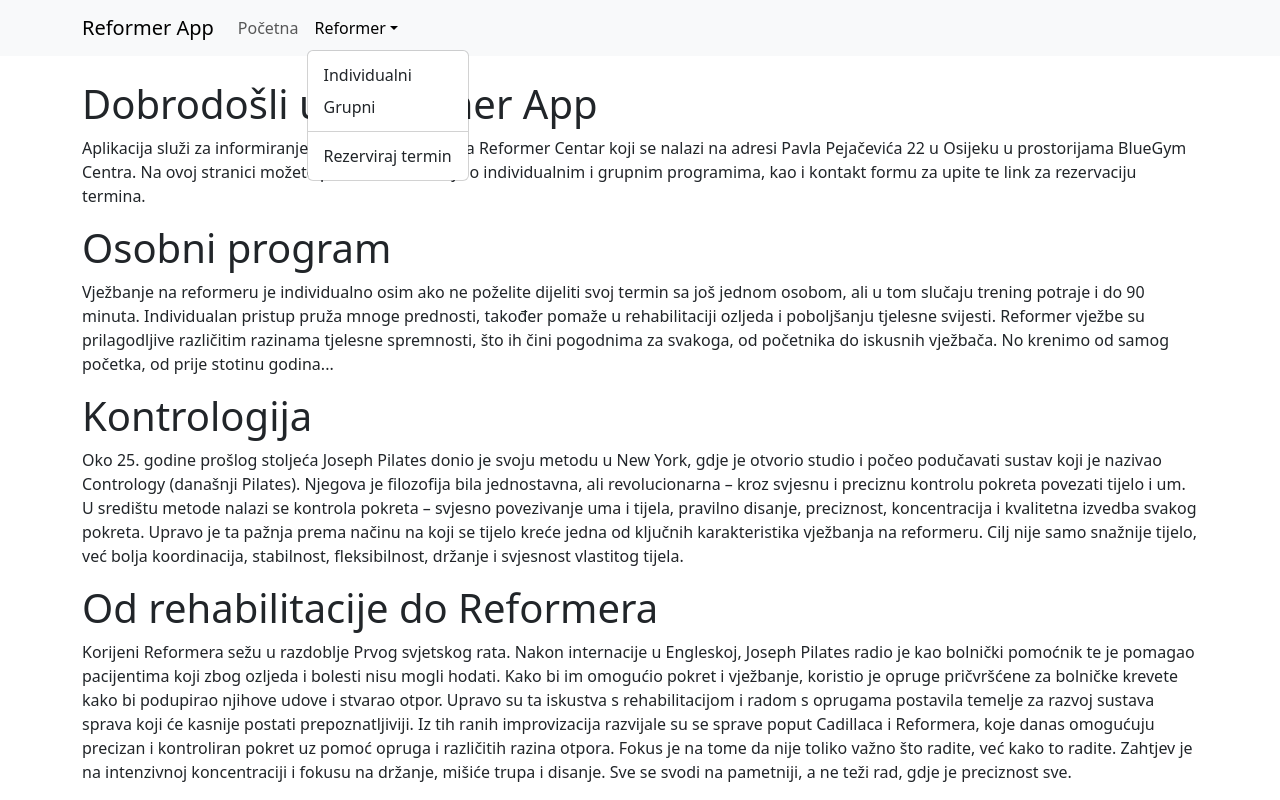
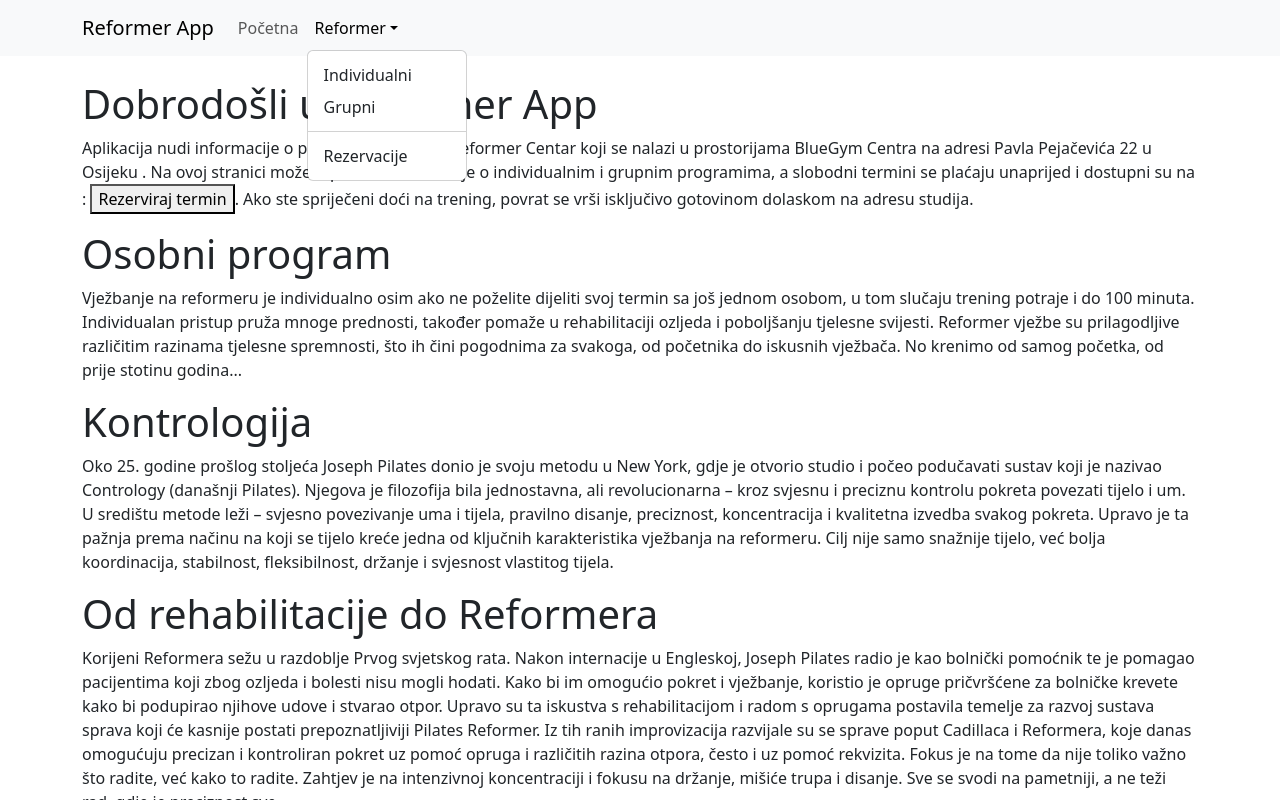
Before and after one commit to marijadergez/Reformer-App, a React (Vite) app: page / in a window 1280 px wide. Both pictures are taken after a click on the button "Reformer". Shown: the top 800 px of the page. Built offline with nearby package versions, Linux system fonts and the light colour scheme.

Commit message:
rezervacije ne rade

```diff
--- a/src/components/Izbornik.jsx
+++ b/src/components/Izbornik.jsx
@@ -27,24 +27,23 @@
                         >Početna</Nav.Link>
 
                         <NavDropdown title="Reformer" id="basic-nav-dropdown">
+
                             <NavDropdown.Item
-
                             onClick={()=>navigate(RouteNames.INDIVIDUALNI)}
-
                             >Individualni</NavDropdown.Item>
 
                             <NavDropdown.Item
-
-
                             onClick={()=>navigate(RouteNames.GRUPNI)}
                             >Grupni</NavDropdown.Item>
 
 
                             <NavDropdown.Divider />
 
-                            <NavDropdown.Item href="#action/3.4">
-                                Rezerviraj termin
-                            </NavDropdown.Item>
+                            <NavDropdown.Item
+                            onClick={()=>navigate(RouteNames.REZERVACIJE)}
+                            >Rezervacije</NavDropdown.Item>
+
+
                         </NavDropdown>
                     </Nav>
                 </Navbar.Collapse>
--- a/src/pages/Home.jsx
+++ b/src/pages/Home.jsx
@@ -2,6 +2,8 @@
 import Grupni from "./Grupni/Grupni"
 import Individualni from "./Individualni/Individualni"
 import Rezervacije from "./Rezervacije/Rezervacije"
+import 'bootstrap/dist/css/bootstrap.min.css'
+
 
 
 export default function HOME() {
@@ -10,19 +12,22 @@
             <h1>Dobrodošli u {IME_APLIKACIJE}</h1>
 
             <p>
-                Aplikacija služi za informiranje o programima studija Reformer Centar
-                koji se nalazi na adresi Pavla Pejačevića 22 u Osijeku u prostorijama
-                BlueGym Centra. Na ovoj stranici možete pronaći informacije o
-                individualnim i grupnim programima, kao i kontakt formu za upite te
-                link za rezervaciju termina.
+                Aplikacija nudi informacije o programima studija Reformer Centar
+                koji se nalazi u prostorijama
+                BlueGym Centra na adresi Pavla Pejačevića 22 u Osijeku .
+                Na ovoj stranici možete pronaći informacije o
+                individualnim i grupnim programima, a slobodni termini
+                se plaćaju unaprijed i dostupni su na : <button>Rezerviraj termin</button>.
+                Ako ste spriječeni doći na trening,
+                povrat se vrši isključivo gotovinom dolaskom na adresu studija.
             </p>
 
             <div className="klasa1">
                 <h1>Osobni program</h1>
                 <p>
                     Vježbanje na reformeru je individualno osim ako ne poželite
-                    dijeliti svoj termin sa još jednom osobom, ali u tom slučaju
-                    trening potraje i do 90 minuta. Individualan pristup pruža mnoge
+                    dijeliti svoj termin sa još jednom osobom,  u tom slučaju
+                    trening potraje i do 100 minuta. Individualan pristup pruža mnoge
                     prednosti, također pomaže u rehabilitaciji ozljeda i poboljšanju
                     tjelesne svijesti. Reformer vježbe su prilagodljive različitim
                     razinama tjelesne spremnosti, što ih čini pogodnima za svakoga,
@@ -41,7 +46,7 @@
                     je filozofija bila jednostavna, ali revolucionarna – kroz
                     svjesnu i preciznu kontrolu pokreta povezati tijelo i um.
 
-                    U središtu metode nalazi se kontrola pokreta – svjesno
+                    U središtu metode leži – svjesno
                     povezivanje uma i tijela, pravilno disanje, preciznost,
                     koncentracija i kvalitetna izvedba svakog pokreta.
 
@@ -65,11 +70,11 @@
                     pričvršćene za bolničke krevete kako bi podupirao njihove udove
                     i stvarao otpor. Upravo su ta iskustva s rehabilitacijom i
                     radom s oprugama postavila temelje za razvoj sustava sprava
-                    koji će kasnije postati prepoznatljiviji.
+                    koji će kasnije postati prepoznatljiviji Pilates Reformer.
 
                     Iz tih ranih improvizacija razvijale su se sprave poput
                     Cadillaca i Reformera, koje danas omogućuju precizan i
-                    kontroliran pokret uz pomoć opruga i različitih razina otpora.
+                    kontroliran pokret uz pomoć opruga i različitih razina otpora, često i uz pomoć rekvizita.
 
                     Fokus je na tome da nije toliko važno što radite, već kako to
                     radite. Zahtjev je na intenzivnoj koncentraciji i fokusu na
@@ -83,7 +88,7 @@
             </div>
 
 
-              <Grupni />
+            <Grupni />
 
             <Individualni />
 
--- a/src/pages/Individualni/Individualni.jsx
+++ b/src/pages/Individualni/Individualni.jsx
@@ -1,4 +1,4 @@
-
+import 'bootstrap/dist/css/bootstrap.min.css'
 
 
 
--- a/src/pages/Rezervacije/Rezervacije.jsx
+++ b/src/pages/Rezervacije/Rezervacije.jsx
@@ -1,8 +1,8 @@
 import 'bootstrap/dist/css/bootstrap.min.css'
 
-export default function REZERVACIJE()  {
+export default function REZERVACIJE() {
     <>
-    <h1>Rezervacije</h1>
+        <h1>Rezervacije termina</h1>
         <p>
             Rezervacije termina za individualne  treninge
             možete izvršiti klikom na : <button>Rezerviraj termin</button>  ili osobnim dolaskom
```
Lines whose indentation alone changed are shown as unchanged.
